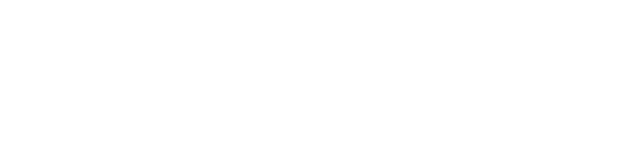
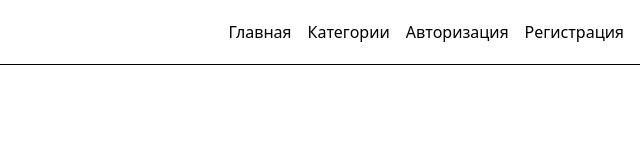
Before and after one commit to solomeaf/vue-posts, a plain HTML site: page index.html in a window 1280 px wide. Shown: the whole page, without its empty margins (640-1280 px from the left). Drawn offline with nearby package versions, Linux system fonts and the light colour scheme; the site is published under a folder, as on GitHub Pages, so addresses that start at the root find nothing.

Commit message:
Update index.html

```diff
--- a/index.html
+++ b/index.html
@@ -6,8 +6,8 @@
     <meta name="viewport" content="width=device-width, initial-scale=1.0" />
     <title>Vite + Vue</title>
   <link rel="stylesheet" href="https://cdn.jsdelivr.net/npm/animate.css@3.5.2/animate.min.css">
-    <script type="module" crossorigin src="/assets/index-87e8d93e.js"></script>
-    <link rel="stylesheet" href="/assets/index-a518a398.css">
+    <script type="module" crossorigin src="assets/index-87e8d93e.js"></script>
+    <link rel="stylesheet" href="assets/index-a518a398.css">
   </head>
   <body>
     <div id="app"></div>
```
